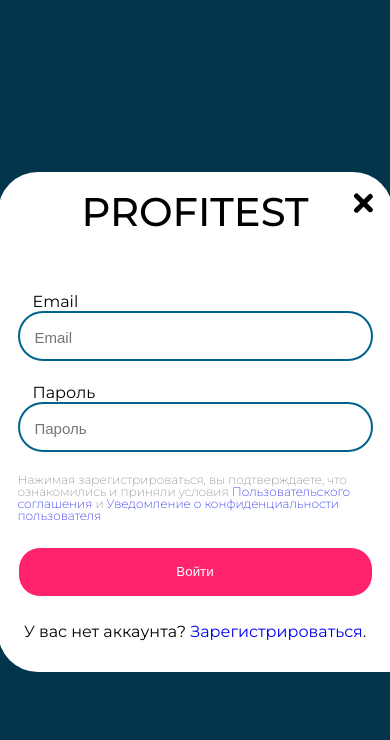
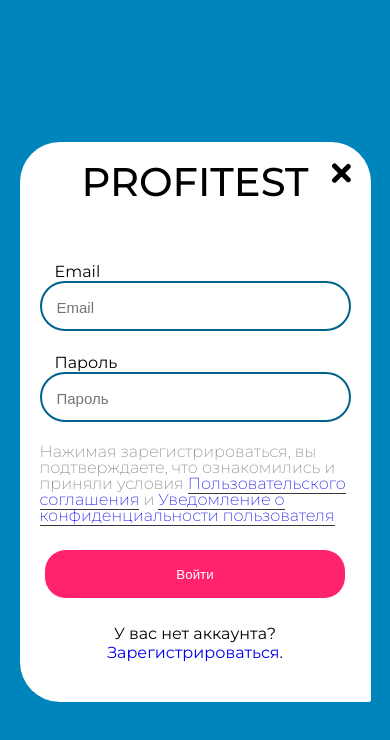
Before and after one commit to S-DevTeam-CtOTES/ProfiTest2.0, a React (Create React App) app in the folder client/: page /login in a window 390 px wide. Shown: the top 740 px of the page. Built offline with nearby package versions, Linux system fonts and the light colour scheme.

Commit message:
Fixed some responsive styles && a little part of navigation

```diff
--- a/client/package.json
+++ b/client/package.json
@@ -26,7 +26,7 @@
     "yup": "^0.32.11"
   },
   "scripts": {
-    "start": "PORT=80 react-scripts start",
+    "start": "react-scripts start",
     "build": "react-scripts build",
     "test": "react-scripts test",
     "eject": "react-scripts eject"
--- a/client/src/Components/App/App.css
+++ b/client/src/Components/App/App.css
@@ -2,6 +2,7 @@
 :root {
   --bgc: #0084BC;
   --footer-bgc: #036088;
+  --text: #37373;
 }
 * {
   box-sizing: border-box;
--- a/client/src/Components/Lending/Explore/Explore.jsx
+++ b/client/src/Components/Lending/Explore/Explore.jsx
@@ -6,7 +6,7 @@
 const Explore = () => {
     return (
         <section className='explore'>
-            <div className="container conteiner-blue">
+            <div className="container conteiner-blue" id="explore">
                 <div className="explore-flex">
                     <div className='explore-img__block'>
                     <img src={computer} alt="computer" className='explore-img' />
--- a/client/src/Components/Lending/Header/Header.css
+++ b/client/src/Components/Lending/Header/Header.css
@@ -20,14 +20,6 @@
 .main-header-mobile {
   display: none;
 }
-/* .header__logo {
-  display: flex;
-  align-items: center;
-  gap: 10px;
-  color: var(--white);
-  font-weight: 700;
-  font-size: 1.4em;
-} */
 .header__logo {
   height: 100%;
 
@@ -134,9 +126,10 @@
 .nav-menu-btn {
   height: 100%;
   display: flex;
-  align-items: center;
+  /*align-items: center;*/
   border-right: 1px solid white ;
   padding: 15px;
+  justify-content: center;
 }
 
 .nav-btn-reg {
@@ -183,12 +176,10 @@
 .nav-down-select:hover {
   color: rgba(216, 216, 216, 0.868);
 
-
 }
 
 .active-burger-modal {
   left: 0 !important;
-
 }
 
 .burger-modal {
@@ -198,7 +189,7 @@
   z-index: 10;
   position: fixed;
   /* // width: 345px; */
-  height: 100vh;
+  height: 100%;
   transition: 0.6s all;
   /* width: 100vw; */
   background-color: rgba(0, 0, 0, 0.785);
@@ -206,9 +197,9 @@
 
 .burger-modal-wrapper {
   width: 100%;
+  /*height: 100%;*/
   text-align: center;
-  height: 100%;
-  padding-top: 140px;
+  padding-top: 40%;
   transition: 0.6s all;
 }
 
@@ -237,14 +228,15 @@
 }
 
 .fa-bur svg {
-
   width: 30px;
   height: 30px;
 }
 
 .burger-modal-block {
   text-align: center;
-  padding-top: 270px;
+  height: 100%;
+  align-items: center;
+  /*display: flex;*/
 }
 
 
--- a/client/src/Components/Lending/Main/Main.css
+++ b/client/src/Components/Lending/Main/Main.css
@@ -156,9 +156,6 @@
     text-align: center;
     width: 100%;
     margin-left: 0px;
-    /* margin-left: 55px; */
-    /* width: 35%; */
-    /* width: 100%; */
     font-size: 20.7198px;
   }
 
@@ -171,3 +168,21 @@
     width: 100%;
   }
 }
+
+@media screen and (max-width: 425px) {
+  .main-flex-content-title {
+    font-size: 3rem;
+    margin-top: 20px;
+  }
+  .main-flex-content {
+    text-align: center;
+    margin: 0 auto;
+    width: 90%;
+  }
+  .main-title {
+    text-align: center;
+    width: 90%;
+    margin: 0 auto;
+    font-size: 20.7198px;
+  }
+}
--- a/client/src/Components/LoginForm/LoginForm.css
+++ b/client/src/Components/LoginForm/LoginForm.css
@@ -5,15 +5,14 @@
     align-items: center;
     height: 100vh;
     width: 100vw;
-    background-color: rgba(0, 0, 0, 0.6);
+    /*background-color: rgba(0, 0, 0, 0.6);*/
+    background: var(--bgc);
     position: fixed;
     top: 0;
     left: 0;
     z-index: 10000;
     /* display: none; */
 }
-
-
 
 
 .modal-content-login {
@@ -24,6 +23,7 @@
     height: 500px;
     background-color: white;
 }
+
 .clesed {
     width: 20px;
     height: 22px;
@@ -92,13 +92,17 @@
 
 .modal-secure {
     font-weight: 200;
-font-size: 12px;
+    font-size: 16px;
     line-height: 100%;
     /* or 12px */
+    color: #373737;
 
     align-items: center;
 
     color: #7B7B7B;
+}
+.modal-secure a {
+    border-bottom: 1px solid #373737;
 }
 
 
@@ -118,8 +122,11 @@
 
 .modal-login {
     text-align: center;
+    /*padding: 20px;*/
 }
-
+.modal-login p {
+    padding-bottom: 20px;
+}
 .modal.active__modal {
     display: flex;
 }
@@ -127,3 +134,13 @@
 .modal-hintemail-sign {
     margin-top: 60px;
 }
+
+@media screen and (max-width: 425px) {
+    .modal-content-login {
+        width: 90%;
+        height: auto;
+    }
+    .modal-reg {
+        width: 97%;
+    }
+}
--- a/client/src/Components/LoginForm/LoginForm.jsx
+++ b/client/src/Components/LoginForm/LoginForm.jsx
@@ -59,7 +59,7 @@
 
 
         <div className="modal-login">
-        У вас нет аккаунта? <Link to="/regestration">Зарегистрироваться</Link>.
+        <p>У вас нет аккаунта? <Link to="/regestration">Зарегистрироваться</Link>.</p>
         </div>
       </div>
     </div>
--- a/client/src/Components/Quizze/Quizze.css
+++ b/client/src/Components/Quizze/Quizze.css
@@ -6,7 +6,6 @@
   left: 0;
   bottom: 0;
   right: 0;
-  /* font-family: 'Comfortaa', cursive;     */
 }
 
 .quizzmain {
@@ -17,10 +16,7 @@
   justify-content: center;
   height: 100vh;
   z-index: 20;
-  background: #00b2fe;
-  background: #00b2fe;
-  /* overflow: hidden; */
-  /* position: relative; */
+  background: var(--bgc);
 }
 
 .quizzmain__container {
--- a/client/src/Components/Quizze/Responsive.css
+++ b/client/src/Components/Quizze/Responsive.css
@@ -11,7 +11,6 @@
         margin-top: 5%;
     }
     .quizzmain {
-      /* margin-top: 10%; */
       height: 100%;
       width: 100%;
     }
--- a/client/src/Components/SignUpForm/SignUpForm.css
+++ b/client/src/Components/SignUpForm/SignUpForm.css
@@ -1,23 +1,9 @@
-.modal {
-  display: flex;
-  justify-content: center;
-  align-items: center;
-  height: 100vh;
-  width: 100vw;
-  background-color: rgba(0, 0, 0, 0.6);
-  position: fixed;
-  top: 0;
-  left: 0;
-  z-index: 10000;
-  display: none;
-}
-
 .modal-content-signup {
   position: relative;
   padding: 20px;
   border-radius: 40px 40px 2px 40px;
   width: 460px;
-  height: 666px;
+  height: auto;
   background-color: white;
 }
 .clesed {
@@ -112,6 +98,7 @@
 
 .modal-login {
   text-align: center;
+  padding: 0 20px;
 }
 
 .modal.active__modal {
@@ -132,7 +119,7 @@
 @media screen and (max-width: 576px) {
 
   .modal-content-signup {
-    width: 100%;
+    width: 90%;
   }
 
   .modal-reg {
```
Also changed, not shown: client/src/Components/Lending/Header/Header.jsx (+33 -22 lines), 1 other file (tests, documents, lock files or other folders). Lines whose indentation alone changed are shown as unchanged.
